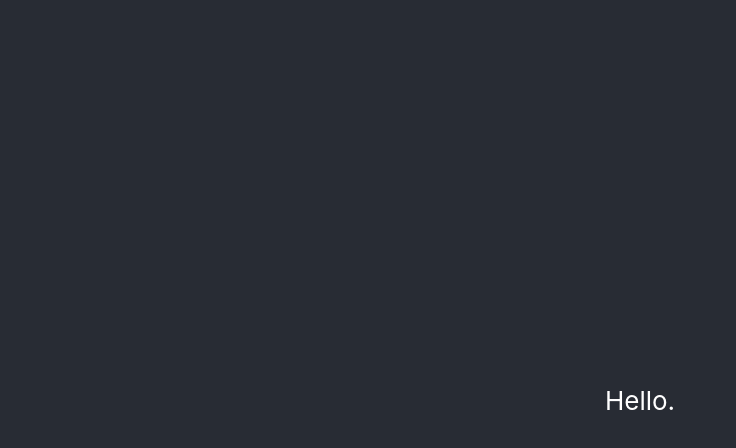
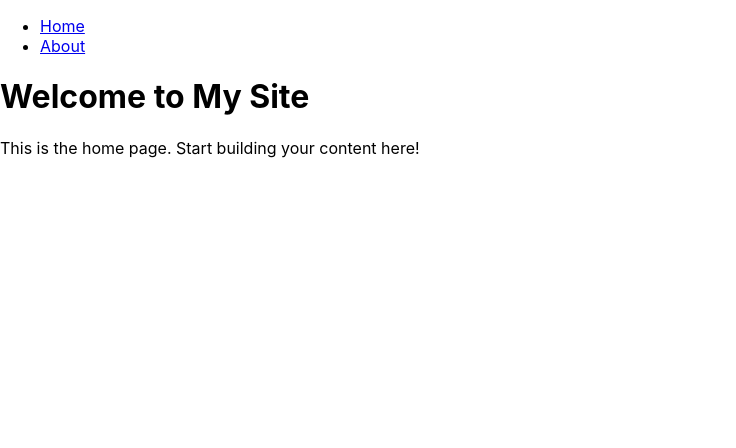
Before and after one commit to Volnirr/volnirr.github.io, a JavaScript app: page / in a window 1280 px wide. Shown: the top 448 px of the page, without its empty margins (0-736 px from the left). Built offline with nearby package versions, Linux system fonts and the light colour scheme; the HTML template or start-up script is replaced by a standard one.

Commit message:
basic page layout

```diff
--- a/package.json
+++ b/package.json
@@ -6,6 +6,7 @@
     "cra-template": "1.2.0",
     "react": "^19.0.0",
     "react-dom": "^19.0.0",
+    "react-router-dom": "^7.1.1",
     "react-scripts": "^5.0.1"
   },
   "scripts": {
--- a/src/App.js
+++ b/src/App.js
@@ -1,15 +1,47 @@
 import './App.css';
+import { BrowserRouter, Routes, Route, Link } from 'react-router-dom';
 
-function App() {
+function Navbar() {
   return (
-    <div className="App">
-      <header className="App-header">
-        <p>
-          Hello.
-        </p>
-      </header>
+    <nav className="p-4 bg-gray-100">
+      <ul className="flex gap-4">
+        <li><Link to="/" className="hover:text-blue-600">Home</Link></li>
+        <li><Link to="/about" className="hover:text-blue-600">About</Link></li>
+      </ul>
+    </nav>
+  );
+}
+
+function Home() {
+  return (
+    <div className="p-4">
+      <h1 className="text-2xl font-bold mb-4">Welcome to My Site</h1>
+      <p>This is the home page. Start building your content here!</p>
     </div>
   );
 }
 
+function About() {
+  return (
+    <div className="p-4">
+      <h1 className="text-2xl font-bold mb-4">About</h1>
+      <p>This is the about page. Add your information here!</p>
+    </div>
+  );
+}
+
+function App() {
+  return (
+    <BrowserRouter>
+      <div>
+        <Navbar />
+        <Routes>
+          <Route path="/" element={<Home />} />
+          <Route path="/about" element={<About />} />
+        </Routes>
+      </div>
+    </BrowserRouter>
+  );
+}
+
 export default App;
```
Also changed, not shown: 1 other file (tests, documents, lock files or other folders).
